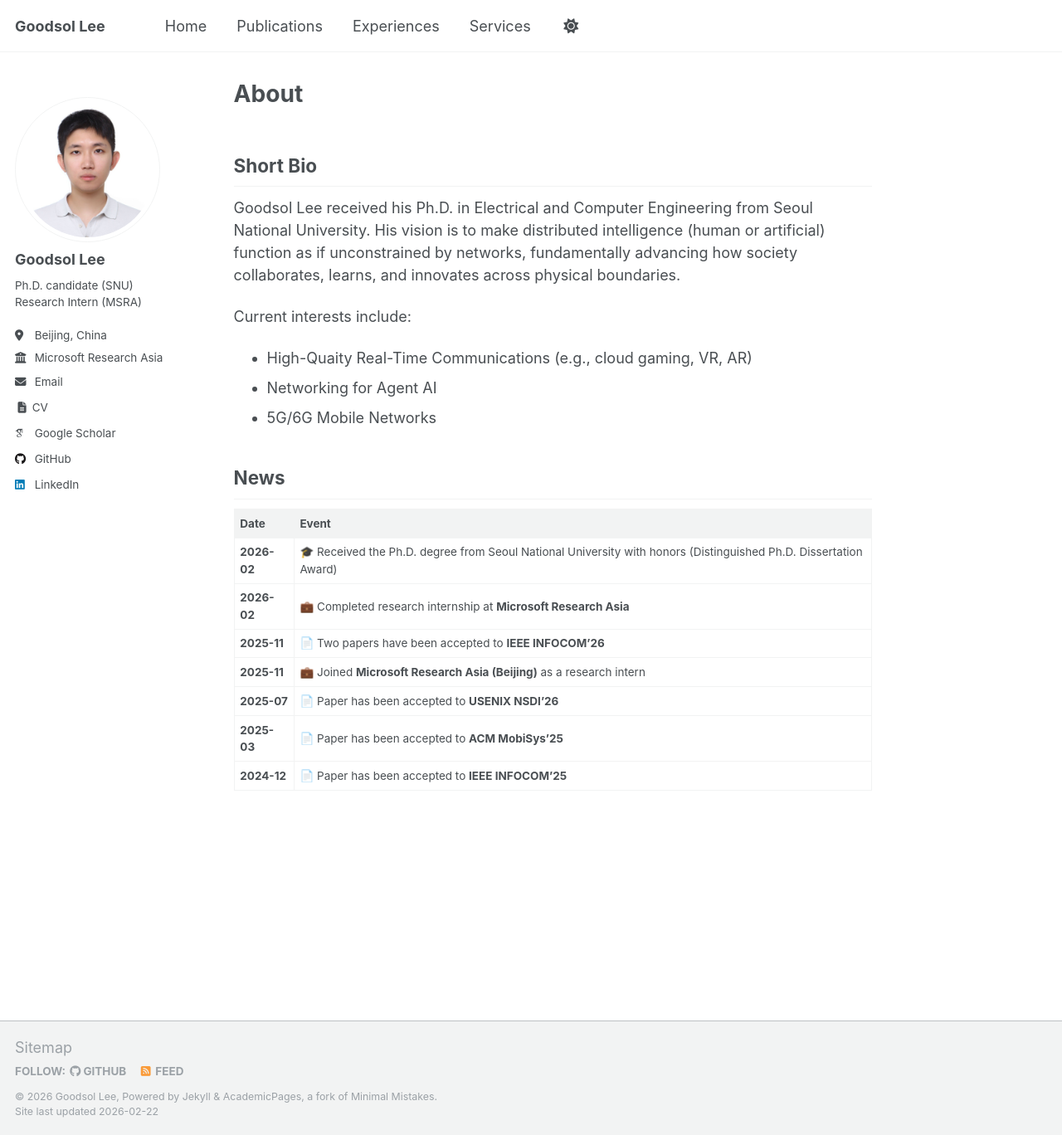
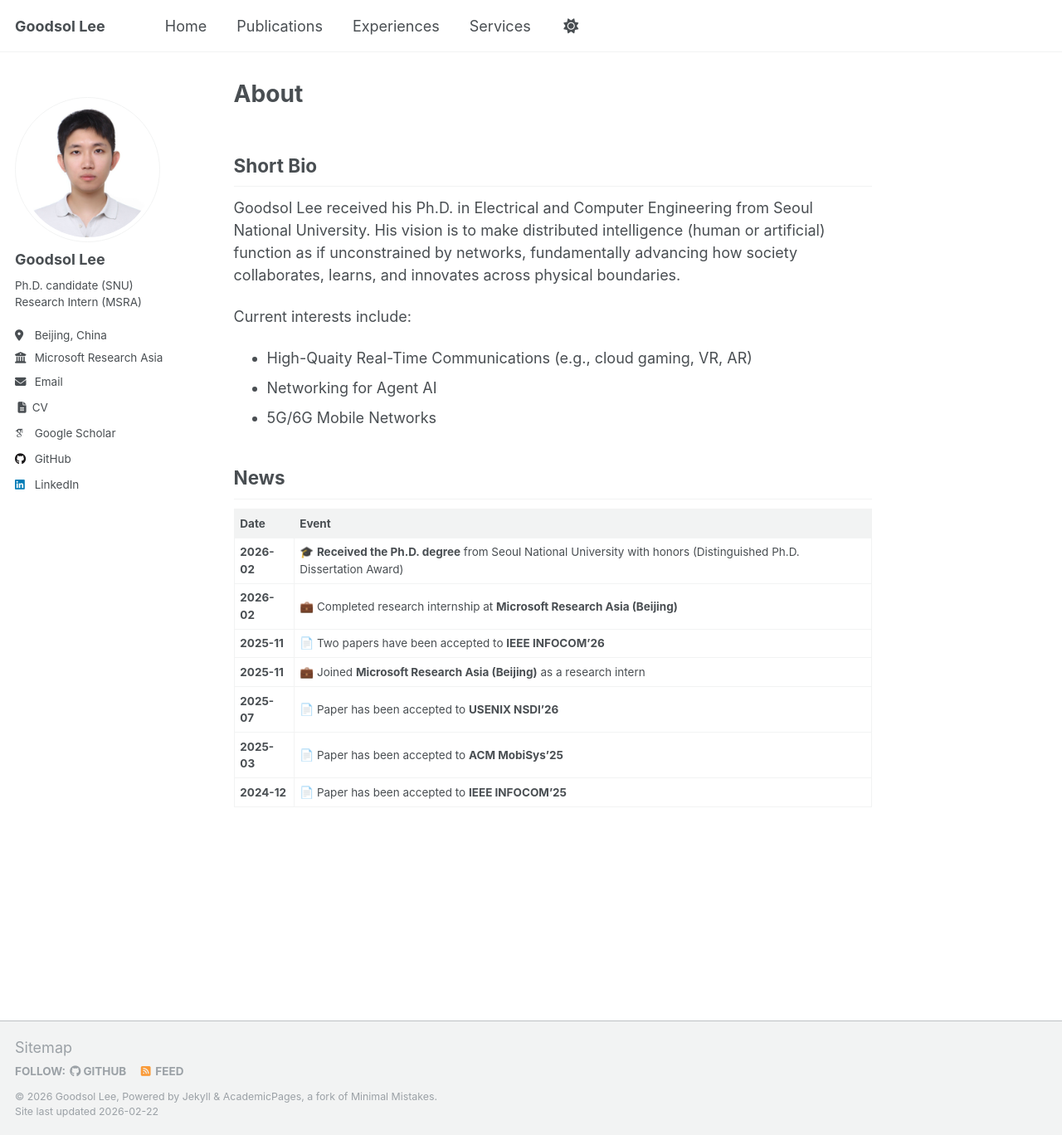
Before and after one commit to goodsollee/GoodsolLee.github.io, a Jekyll site: the page built from _pages/about.md, in a window 1280 px wide and 1368 px high. Shown: the whole window at 83% size. Built offline with Jekyll 4.4.1, drawn with Linux system fonts in a browser that asks for light colours; some web fonts are replaced; a script that is not in the unit is left out.

Commit message:
Updated (26.02)

```diff
--- a/_pages/about.md
+++ b/_pages/about.md
@@ -20,8 +20,8 @@ Current interests include:
 
 | Date | Event |
 |------|-------|
-| **2026-02** | 🎓 Received the Ph.D. degree from Seoul National University with honors (Distinguished Ph.D. Dissertation Award) |
-| **2026-02** | 💼 Completed research internship at **Microsoft Research Asia** |
+| **2026-02** | 🎓 **Received the Ph.D. degree** from Seoul National University with honors (Distinguished Ph.D. Dissertation Award) |
+| **2026-02** | 💼 Completed research internship at **Microsoft Research Asia (Beijing)** |
 | **2025-11** | 📄 Two papers have been accepted to **IEEE INFOCOM'26** |
 | **2025-11** | 💼 Joined **Microsoft Research Asia (Beijing)** as a research intern |
 | **2025-07** | 📄 Paper has been accepted to **USENIX NSDI'26** |
```
